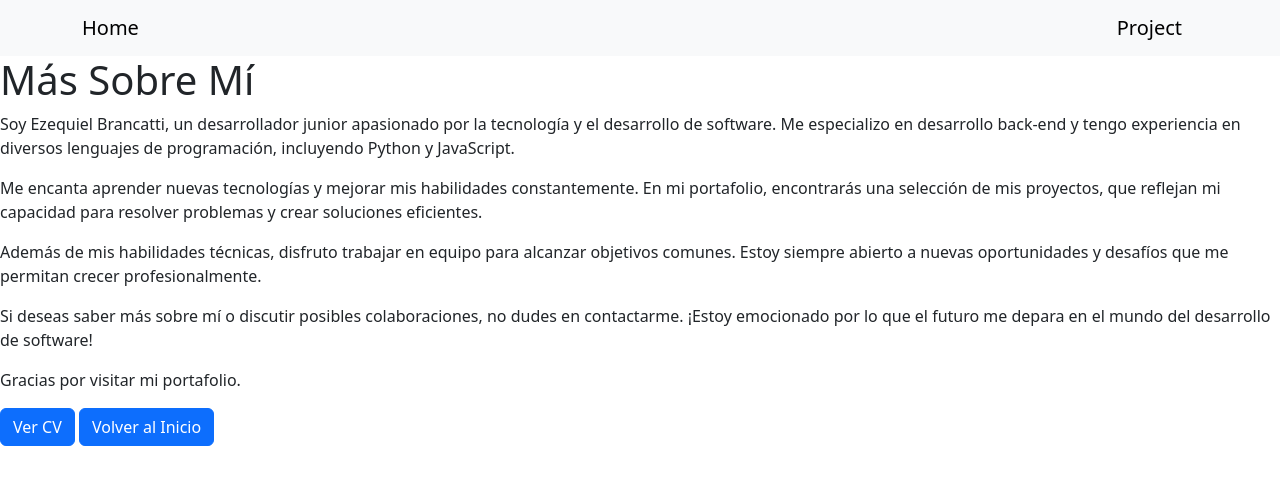
After one commit to branc4aaa/portfolio, a Django app: page /more/ in a window 1280 px wide. The commit adds this page. Shown: the top 485 px of the page. Run offline with Django 5.2, Linux system fonts and the light colour scheme.

Commit message:
fix and add

```diff
--- a/app/templates/home.html
+++ b/app/templates/home.html
@@ -14,7 +14,7 @@
         <nav class="navbar navbar-light bg-light static-top">
             <div class="container">
                 <a class="navbar-brand" href="{% url "home"%}">Home</a>
-
+                {% block page_actions %}{% endblock %}
                 <a class="navbar-brand" href="{% url "projects"%}">Project</a>
             </div>
         </nav>
--- /dev/null
+++ b/app/templates/more.html
@@ -0,0 +1,16 @@
+{% extends "home.html" %}
+{% block title %}Más Sobre Mí{% endblock title %}
+
+{% block content %}
+<div>
+    <h1>Más Sobre Mí</h1>
+
+    <p>Soy Ezequiel Brancatti, un desarrollador junior apasionado por la tecnología y el desarrollo de software. Me especializo en desarrollo back-end y tengo experiencia en diversos lenguajes de programación, incluyendo Python y JavaScript.</p>
+    <p>Me encanta aprender nuevas tecnologías y mejorar mis habilidades constantemente. En mi portafolio, encontrarás una selección de mis proyectos, que reflejan mi capacidad para resolver problemas y crear soluciones eficientes.</p>
+    <p>Además de mis habilidades técnicas, disfruto trabajar en equipo para alcanzar objetivos comunes. Estoy siempre abierto a nuevas oportunidades y desafíos que me permitan crecer profesionalmente.</p>
+    <p>Si deseas saber más sobre mí o discutir posibles colaboraciones, no dudes en contactarme. ¡Estoy emocionado por lo que el futuro me depara en el mundo del desarrollo de software!</p>
+    <p>Gracias por visitar mi portafolio.</p>
+</div>
+<a href="https://www.linkedin.com/in/ezequiel-brancatti-202b00221/" class="btn btn-primary">Ver CV</a>
+<a href="{% url 'home' %}" class="btn btn-primary">Volver al Inicio</a>
+{% endblock content %}
--- a/app/urls.py
+++ b/app/urls.py
@@ -5,4 +5,5 @@ urlpatterns = [
     path('', views.home, name='home'),
     path('projs/', views.proj_view, name='projects'),
     path('about/<int:pid>', views.about_view, name='about'),
+    path('more/', views.more_view, name='more'),
 ]
--- a/app/views.py
+++ b/app/views.py
@@ -14,3 +14,6 @@ def about_view(request, pid:int):
     con = {'id':pro.id, 'name':pro.name, 'tag':pro.tag, 'urltag':pro.urltag,'info':pro.info}
 
     return render(request, 'about.html', con)
+
+def more_view(request):
+    return render(request, 'more.html')
```
Also changed, not shown: app/templates/home1.html (+11 -1 lines), app/templates/projects.html (+6 -1 lines).
